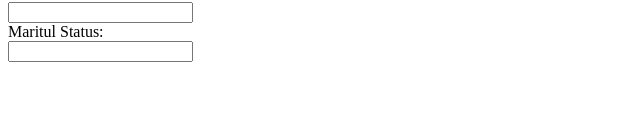
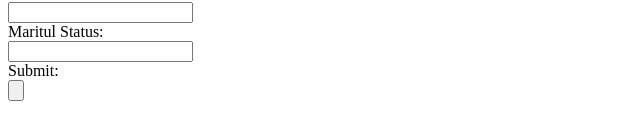
Before and after one commit to Br-Jr/Web-app-S3-Test, a plain HTML site: page index.html in a window 1280 px wide. Shown: the part 141-280 px from the top of the page, without its empty margins (0-640 px from the left). Drawn offline with Linux system fonts and the light colour scheme.

```diff
--- a/index.html
+++ b/index.html
@@ -11,6 +11,8 @@
     <input type="text" id="gender" name="gender"><br>
     <label for="Maritul_Status">Maritul Status:</label><br>
     <input type="text" id="aritul_Status" name="aritul_Status"><br>
+    <label for="Submit">Submit:</label><br>
+    <input type="button" id ="button" name="button"><br>
 </form>
 
 
```
